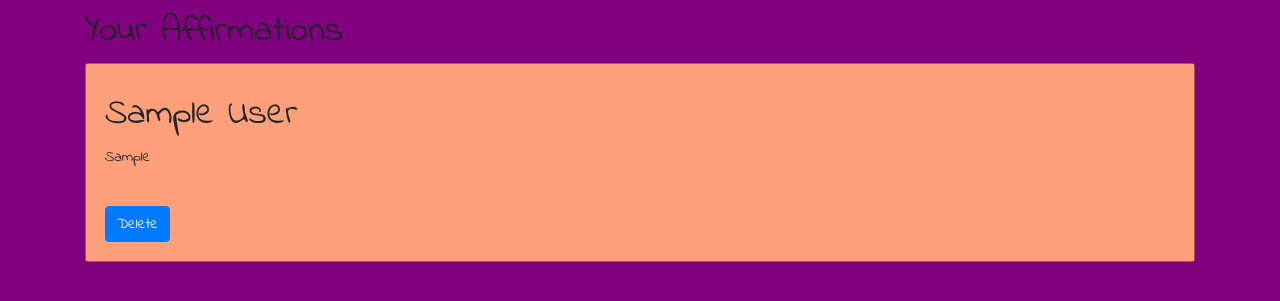
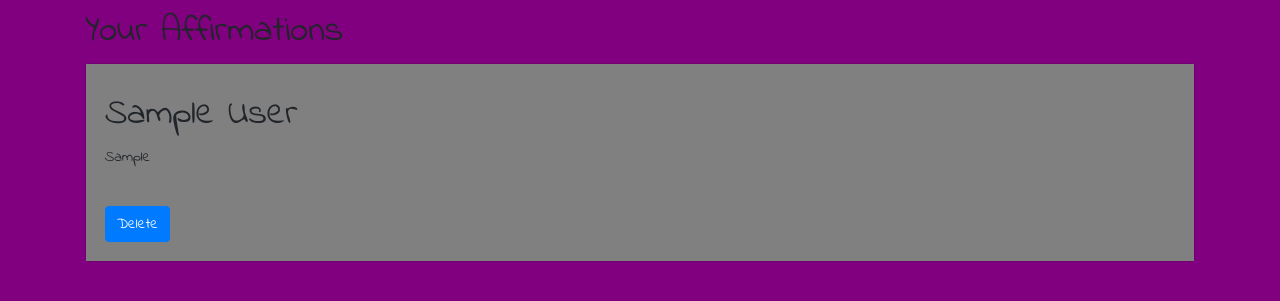
Before and after one commit to ALKEMIA-CHARLES/Feeling-app, a Flask app: page /affirmationslist in a window 1280 px wide. Shown: the part 71-372 px from the top of the page. Run offline with Flask 2, Linux system fonts and the light colour scheme; tables that the repository leaves empty hold one stand-in row (values such as "Sample post"); some libraries are stand-ins or nearby versions; some web fonts are replaced.

Commit message:
current changes

```diff
--- a/app/templates/affirmationslist.html
+++ b/app/templates/affirmationslist.html
@@ -3,8 +3,8 @@
 <div class="container">
     <h1 style=" font-family: 'Indie Flower', cursive; ">Your Affirmations</h1>
     {%for added_affirmation in added_affirmations%}
-    <div class="card mb-4" style="background-color: indianred;">
-        <div class="card-body" style="background-color: lightsalmon">
+    <div class="card mb-4" style="background-color: purple;">
+        <div class="card-body" style="background-color: grey">
             <h1 style=" font-family: 'Indie Flower', cursive; ">{{added_affirmation.user_affirmations_title}}</h1>
             <p style=" font-family: 'Indie Flower', cursive; ">{{added_affirmation.user_affirmations_post_section}}</p>
             <br>
```
